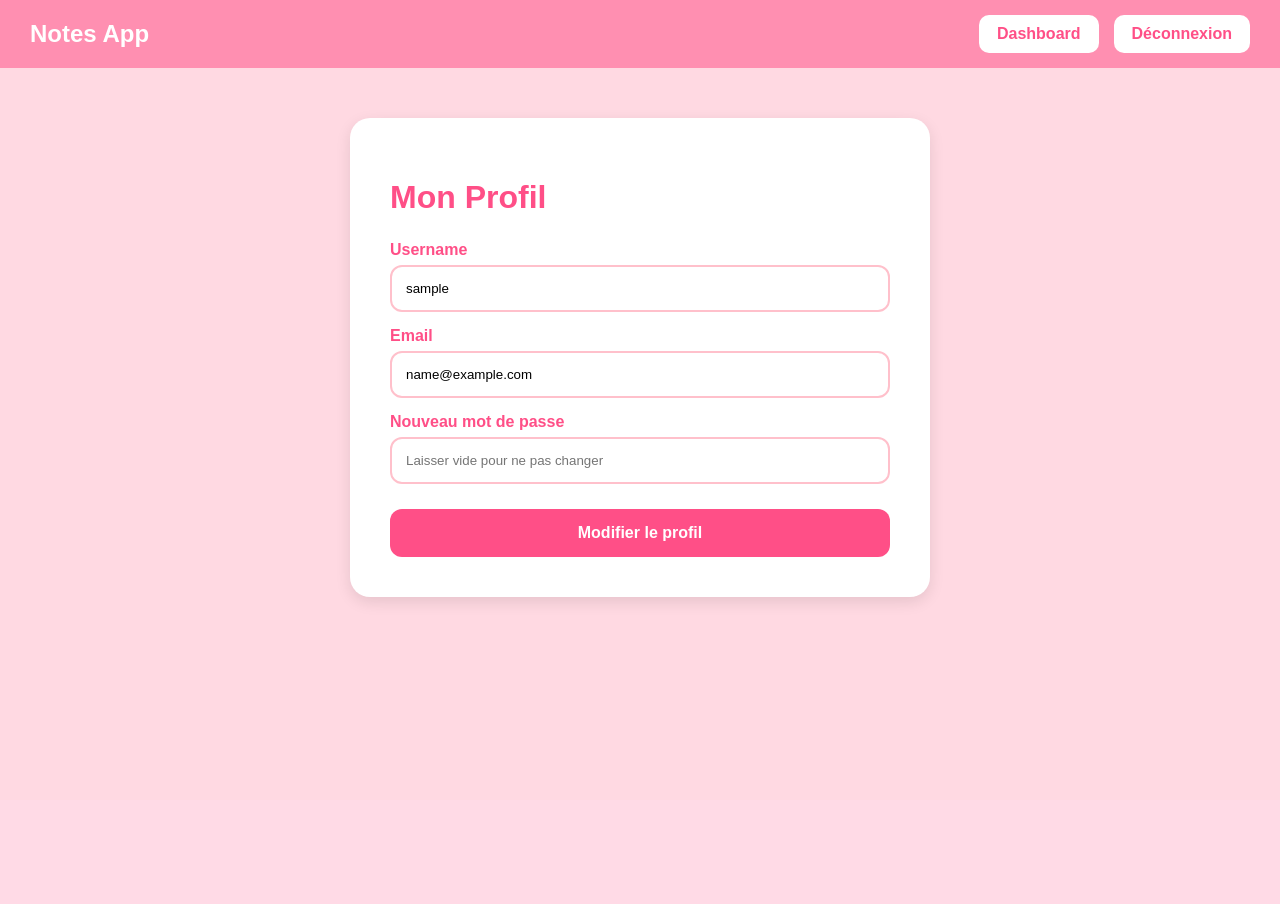
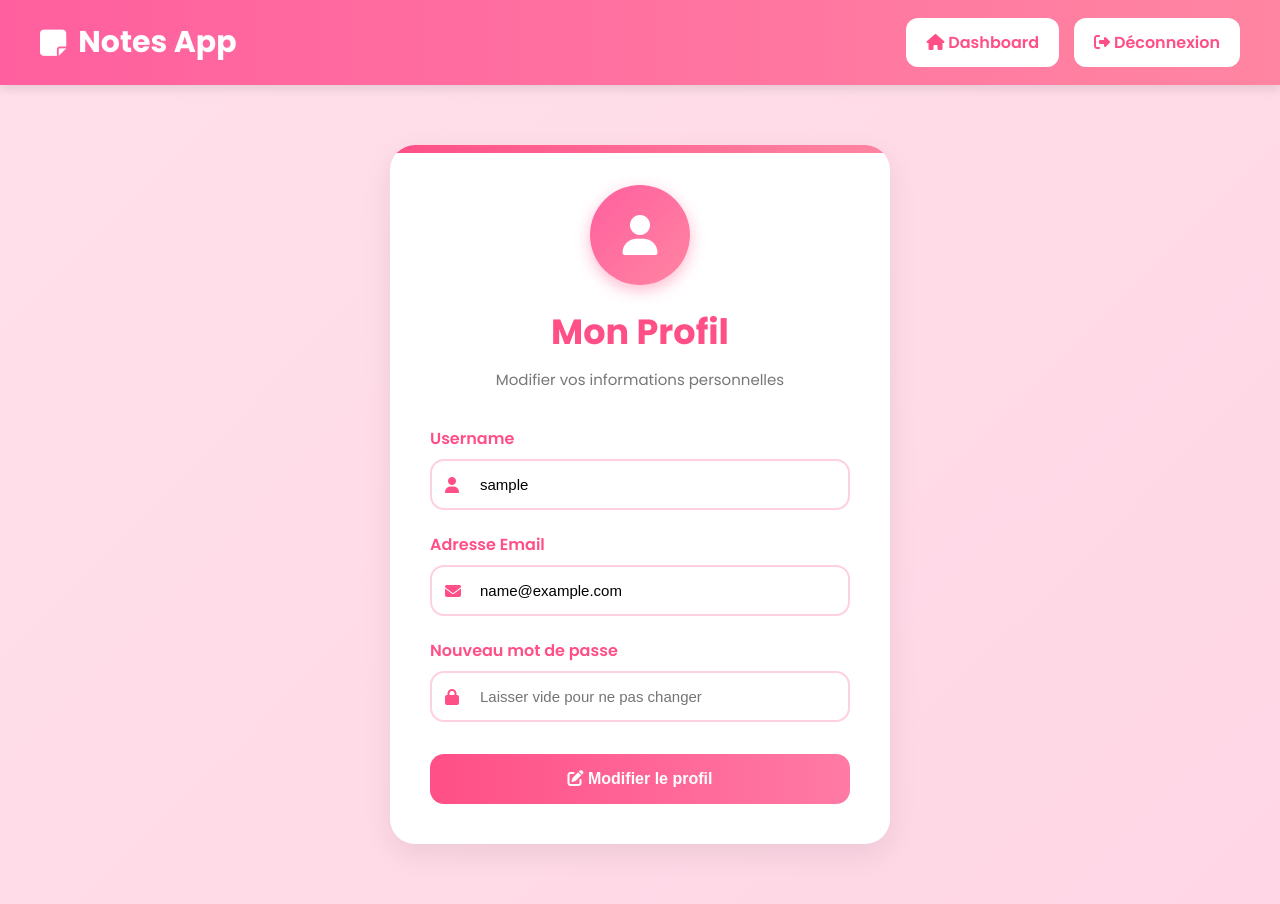
Before and after one commit to oumaima0555/notecollaborative, a Django app: page /profile/ in a window 1280 px wide. Before the commit the page ends 604 px from the top, so only its background shows below. Run offline with Django 5.2, Linux system fonts and the light colour scheme; the visitor is signed in with stand-in values (Sample User, id 1); parts of the project's set-up code (start-up, migrations or seed data) failed here and were passed over.

Commit message:
modifier

```diff
--- a/notecollabrative/utilisateur/templates/profile.html
+++ b/notecollabrative/utilisateur/templates/profile.html
@@ -2,28 +2,53 @@
 <html lang="fr">
 
 <head>
+
     <meta charset="UTF-8">
-    <title>Profil</title>
+    <meta name="viewport" content="width=device-width, initial-scale=1.0">
+
+    <title>Mon Profil</title>
+
+    <!-- GOOGLE FONT -->
+
+    <link href="https://fonts.googleapis.com/css2?family=Poppins:wght@300;400;500;600;700&display=swap" rel="stylesheet">
+
+    <!-- FONT AWESOME -->
+
+    <link rel="stylesheet"
+    href="https://cdnjs.cloudflare.com/ajax/libs/font-awesome/6.5.1/css/all.min.css"/>
 
     <style>
 
-        body{
+        *{
             margin:0;
-            font-family:Poppins,sans-serif;
-            background:#ffd9e2;
+            padding:0;
+            box-sizing:border-box;
         }
 
+        body{
+            font-family:'Poppins',sans-serif;
+            background:linear-gradient(135deg,#ffe0ea,#ffd6e5);
+            min-height:100vh;
+        }
+
+        /* NAVBAR */
+
         .navbar{
-            background:#ff8fb1;
-            padding:15px 30px;
+            background:linear-gradient(90deg,#ff5f9e,#ff85a2);
+            padding:18px 40px;
             display:flex;
             justify-content:space-between;
             align-items:center;
-            color:white;
+            box-shadow:0 4px 10px rgba(0,0,0,0.1);
         }
 
-        .navbar h2{
-            margin:0;
+        .logo{
+            color:white;
+            font-size:30px;
+            font-weight:700;
+            display:flex;
+            align-items:center;
+            gap:12px;
         }
 
         .nav-links{
@@ -34,64 +59,150 @@
         .nav-links a{
             background:white;
             color:#ff4f87;
-            padding:10px 18px;
-            border-radius:10px;
+            padding:12px 20px;
+            border-radius:12px;
             text-decoration:none;
-            font-weight:bold;
+            font-weight:600;
+            transition:0.3s;
         }
 
-        .container{
-            width:500px;
-            margin:50px auto;
-            background:white;
-            padding:40px;
-            border-radius:20px;
-            box-shadow:0 5px 15px rgba(0,0,0,0.1);
+        .nav-links a:hover{
+            transform:translateY(-2px);
+            background:#ffe5ee;
         }
 
-        h1{
-            color:#ff4f87;
-            margin-bottom:25px;
+        /* PROFILE CONTAINER */
+
+        .profile-container{
+            width:500px;
+            margin:60px auto;
+            background:white;
+            border-radius:25px;
+            padding:40px;
+            box-shadow:0 10px 30px rgba(0,0,0,0.08);
+            position:relative;
+            overflow:hidden;
         }
 
-        label{
+        .profile-container::before{
+            content:'';
+            position:absolute;
+            top:0;
+            left:0;
+            width:100%;
+            height:8px;
+            background:linear-gradient(90deg,#ff4f87,#ff85a2);
+        }
+
+        /* PROFILE HEADER */
+
+        .profile-header{
+            text-align:center;
+            margin-bottom:35px;
+        }
+
+        .profile-icon{
+            width:100px;
+            height:100px;
+            background:linear-gradient(135deg,#ff5f9e,#ff85a2);
+            border-radius:50%;
+            display:flex;
+            justify-content:center;
+            align-items:center;
+            margin:0 auto 20px;
+            color:white;
+            font-size:40px;
+            box-shadow:0 5px 15px rgba(255,79,135,0.4);
+        }
+
+        .profile-header h1{
+            color:#ff4f87;
+            font-size:35px;
+            margin-bottom:10px;
+        }
+
+        .profile-header p{
+            color:#777;
+            font-size:15px;
+        }
+
+        /* FORM */
+
+        .input-group{
+            margin-bottom:22px;
+        }
+
+        .input-group label{
             display:block;
-            margin-top:15px;
-            margin-bottom:6px;
-            font-weight:bold;
+            margin-bottom:8px;
+            font-weight:600;
             color:#ff4f87;
         }
 
-        input{
-            width:100%;
-            padding:14px;
-            border:2px solid #ffc0cb;
-            border-radius:12px;
-            outline:none;
-            box-sizing:border-box;
+        .input-box{
+            position:relative;
         }
 
-        button{
+        .input-box i{
+            position:absolute;
+            top:50%;
+            left:15px;
+            transform:translateY(-50%);
+            color:#ff4f87;
+            font-size:16px;
+        }
+
+        .input-box input{
             width:100%;
-            margin-top:25px;
-            padding:15px;
+            padding:15px 15px 15px 48px;
+            border:2px solid #ffd0dd;
+            border-radius:14px;
+            outline:none;
+            font-size:15px;
+            transition:0.3s;
+        }
+
+        .input-box input:focus{
+            border-color:#ff4f87;
+            box-shadow:0 0 8px rgba(255,79,135,0.2);
+        }
+
+        /* BUTTON */
+
+        .btn-submit{
+            width:100%;
+            padding:16px;
             border:none;
-            border-radius:12px;
-            background:#ff4f87;
+            border-radius:14px;
+            background:linear-gradient(90deg,#ff4f87,#ff7aa5);
             color:white;
             font-size:16px;
-            font-weight:bold;
+            font-weight:600;
             cursor:pointer;
+            transition:0.3s;
+            margin-top:10px;
         }
 
-        button:hover{
-            background:#ff2f72;
+        .btn-submit:hover{
+            transform:translateY(-3px);
+            box-shadow:0 8px 18px rgba(255,79,135,0.3);
         }
 
-        .message{
-            text-align:center;
-            color:green;
-            margin-top:15px;
+        /* RESPONSIVE */
+
+        @media(max-width:600px){
+
+            .profile-container{
+                width:90%;
+                padding:30px;
+            }
+
+            .navbar{
+                padding:15px 20px;
+                flex-direction:column;
+                gap:15px;
+            }
+
         }
 
     </style>
@@ -100,19 +211,27 @@
 
 <body>
 
+    <!-- NAVBAR -->
+
     <div class="navbar">
 
-        <h2>
+        <div class="logo">
+
+            <i class="fa-solid fa-note-sticky"></i>
+
             Notes App
-        </h2>
+
+        </div>
 
         <div class="nav-links">
 
             <a href="{% url 'home' %}">
+                <i class="fa-solid fa-house"></i>
                 Dashboard
             </a>
 
             <a href="{% url 'logout' %}">
+                <i class="fa-solid fa-right-from-bracket"></i>
                 Déconnexion
             </a>
 
@@ -120,18 +239,43 @@
 
     </div>
 
-    <div class="container">
+    <!-- PROFILE -->
+
+    <div class="profile-container">
+
+        <div class="profile-header">
+
+            <div class="profile-icon">
+
+                <i class="fa-solid fa-user"></i>
+
+            </div>
 
             <h1>
                 Mon Profil
             </h1>
+
+            <p>
+                Modifier vos informations personnelles
+            </p>
+
+        </div>
+
         <form method="POST">
 
             {% csrf_token %}
 
+            <!-- USERNAME -->
+
+            <div class="input-group">
+
                 <label>
                     Username
                 </label>
+
+                <div class="input-box">
+
+                    <i class="fa-solid fa-user"></i>
 
                     <input
                         type="text"
@@ -140,9 +284,21 @@
                         required
                     >
 
+                </div>
+
+            </div>
+
+            <!-- EMAIL -->
+
+            <div class="input-group">
+
                 <label>
-                Email
+                    Adresse Email
                 </label>
+
+                <div class="input-box">
+
+                    <i class="fa-solid fa-envelope"></i>
 
                     <input
                         type="email"
@@ -151,9 +307,21 @@
                         required
                     >
 
+                </div>
+
+            </div>
+
+            <!-- PASSWORD -->
+
+            <div class="input-group">
+
                 <label>
                     Nouveau mot de passe
                 </label>
+
+                <div class="input-box">
+
+                    <i class="fa-solid fa-lock"></i>
 
                     <input
                         type="password"
@@ -161,8 +329,18 @@
                         placeholder="Laisser vide pour ne pas changer"
                     >
 
-            <button type="submit">
+                </div>
+
+            </div>
+
+            <!-- BUTTON -->
+
+            <button type="submit" class="btn-submit">
+
+                <i class="fa-solid fa-pen-to-square"></i>
+
                 Modifier le profil
+
             </button>
 
         </form>
```
Lines whose indentation alone changed are shown as unchanged.
